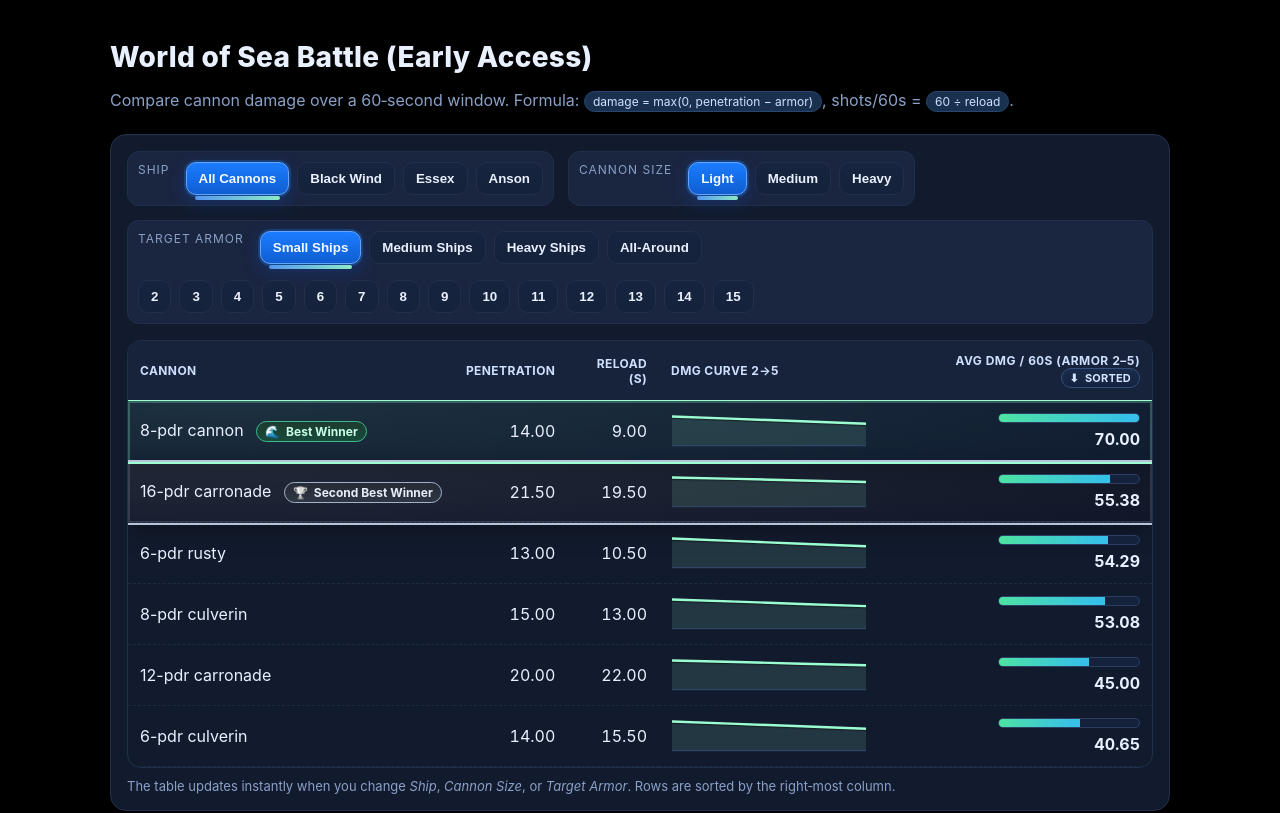
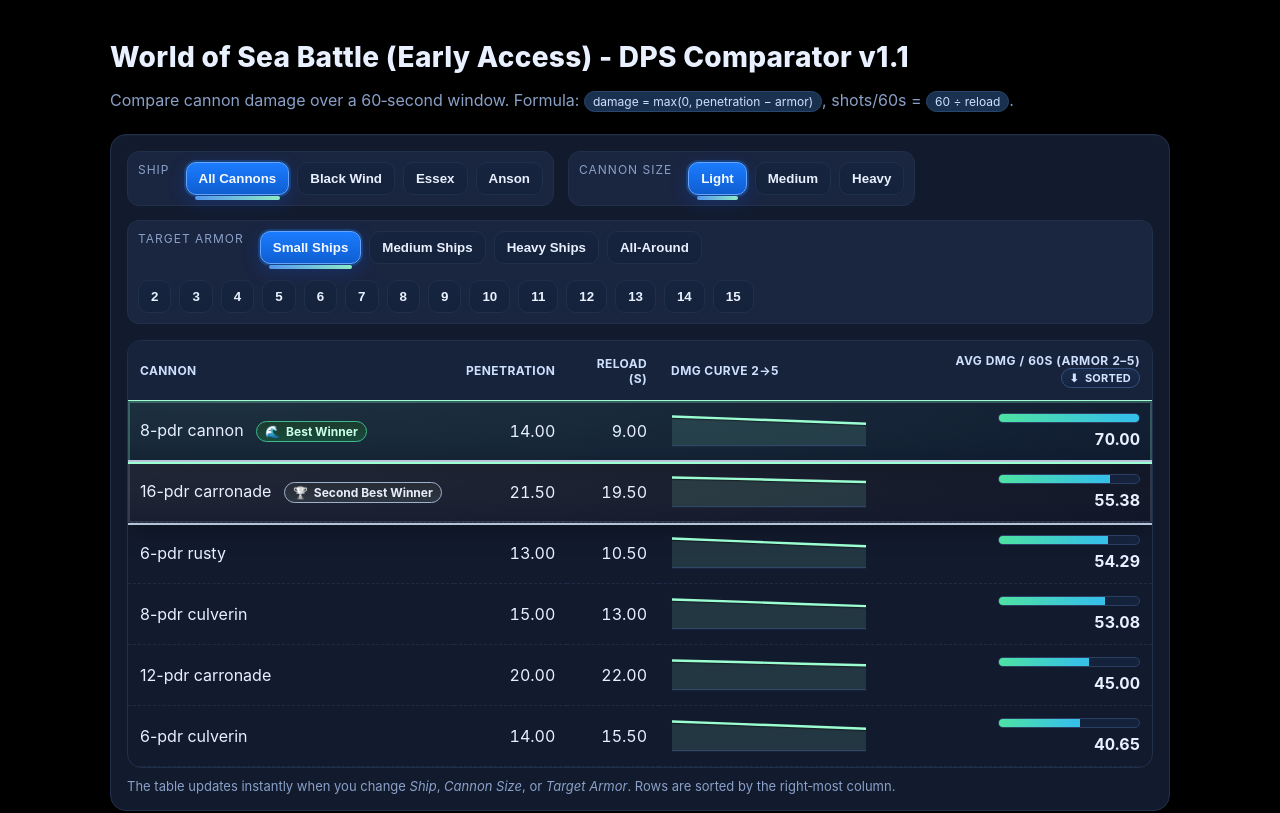
Before and after one commit to ilovepizza6969/WoSB, a plain HTML site: page index.html in a window 1280 px wide. Shown: the top 813 px of the page. Drawn offline with Linux system fonts and the light colour scheme.

```diff
--- a/index.html
+++ b/index.html
@@ -93,7 +93,7 @@
 </head>
 <body>
   <div class="wrap">
-    <h1>World of Sea Battle (Early Access)</h1>
+    <h1>World of Sea Battle (Early Access) - DPS Comparator v1.1</h1>
     <div class="subtitle">Compare cannon damage over a 60‑second window. Formula: <span class="badge">damage = max(0, penetration − armor)</span>, shots/60s = <span class="badge">60 ÷ reload</span>.</div>
 
     <div class="panel">
```
